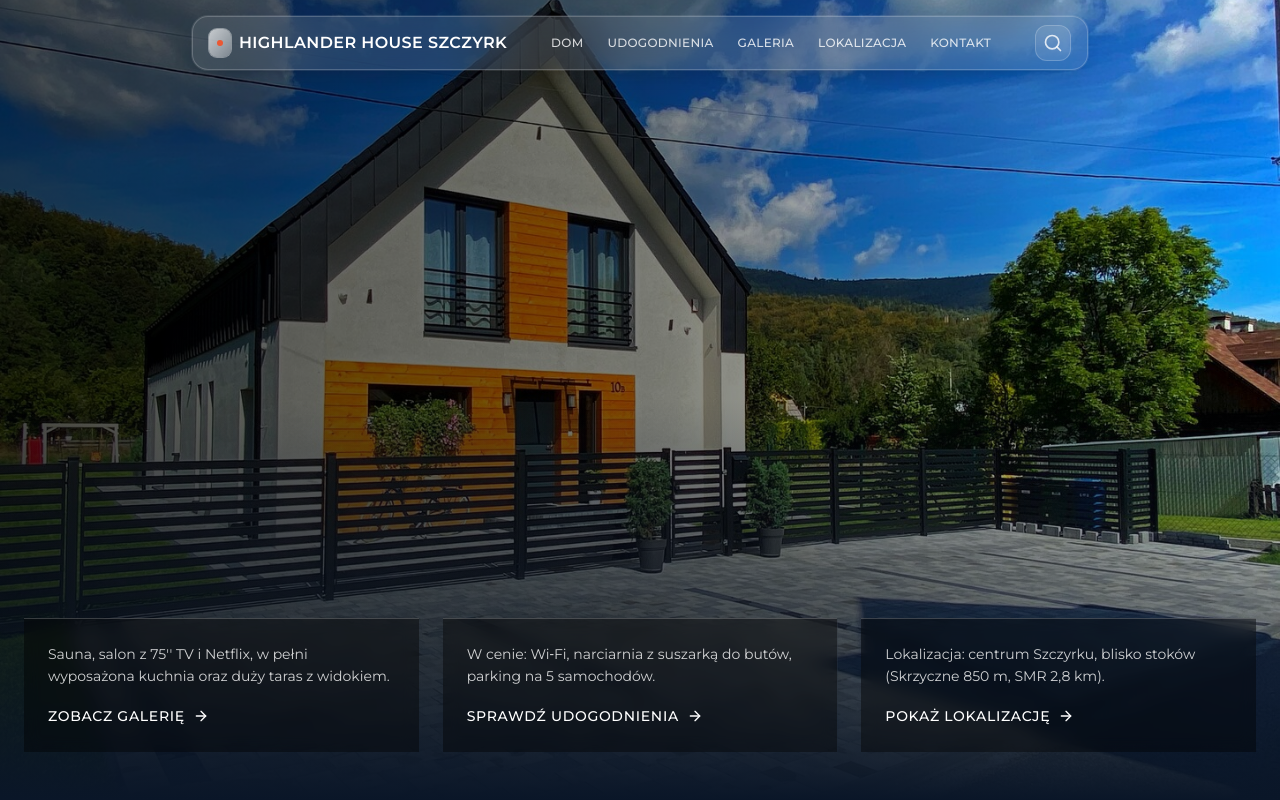
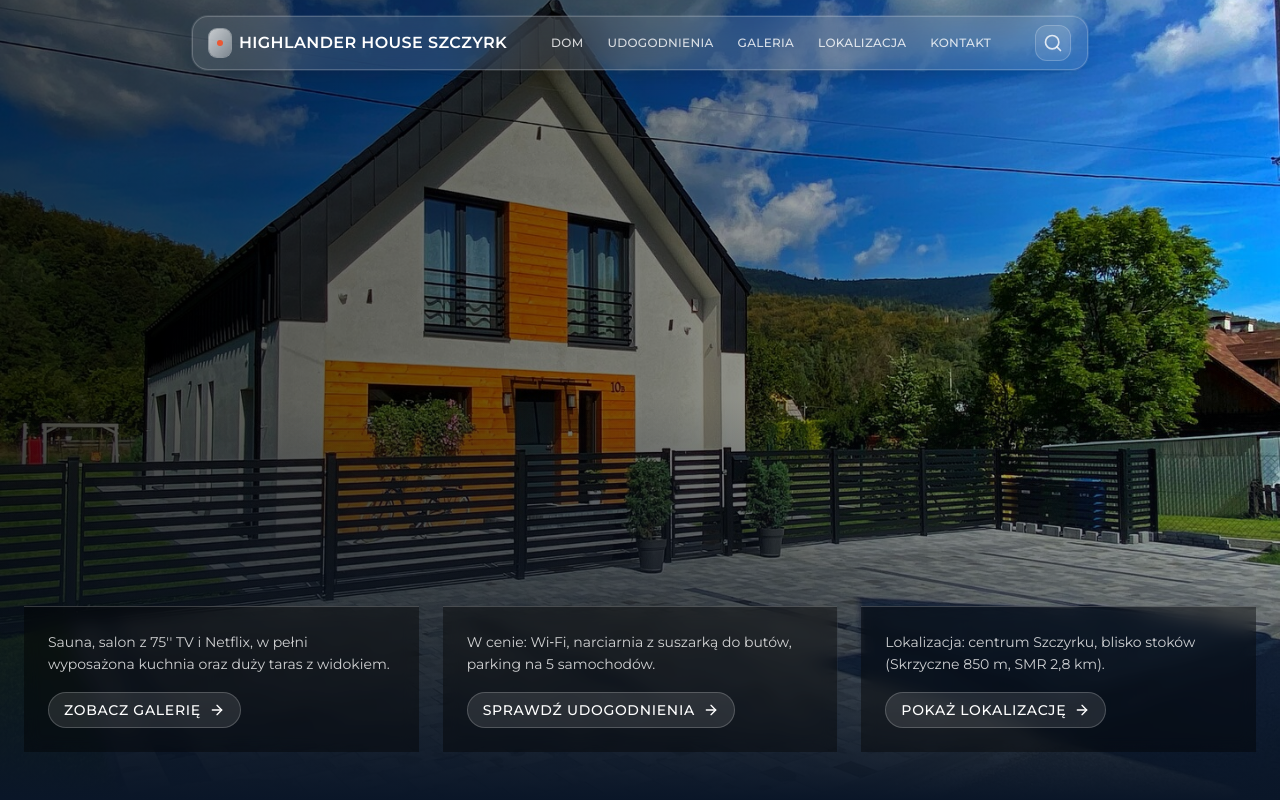
Before and after one commit to technikyvl/strona-dom, a Next.js app: page / in a window 1280 px wide. Shown: the top 800 px of the page. Built offline with nearby package versions, Linux system fonts and the light colour scheme.

Commit message:
Update hero-section.tsx

```diff
--- a/components/hero-section.tsx
+++ b/components/hero-section.tsx
@@ -62,7 +62,7 @@ export function HeroSection() {
                 <div key={i} className="bg-black/40 backdrop-blur-sm p-6 border-t border-white/20">
                   <p className="text-white/80 text-sm mb-4 leading-relaxed">{card.text}</p>
                   <a href={card.href} className="inline-flex">
-                    <button className="flex items-center gap-2 text-white text-sm font-medium uppercase tracking-wider hover:text-primary transition-all duration-300 hover:gap-3 group">
+                    <button className="flex items-center gap-2 text-white text-sm font-medium uppercase tracking-wider hover:text-primary transition-all duration-300 hover:gap-3 group rounded-full px-4 py-2 bg-white/10 hover:bg-white/15 ring-1 ring-inset ring-white/20">
                       {card.cta}
                       <ArrowRight className="w-4 h-4 group-hover:translate-x-1 transition-transform duration-300" />
                     </button>
```
